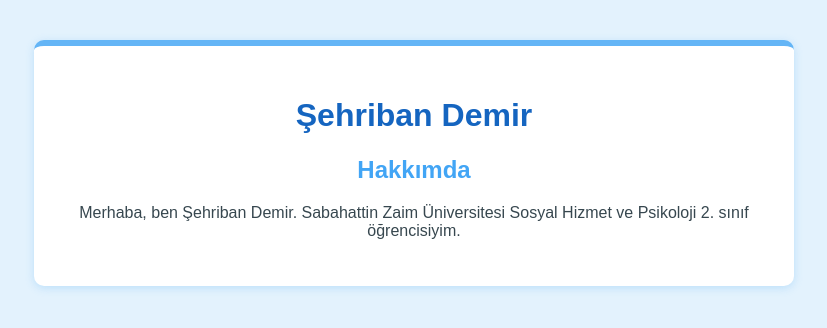
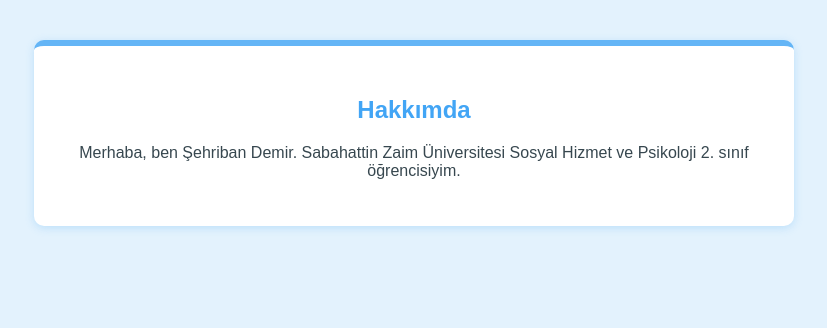
Before and after one commit to sehribandemir/sehribandemir, a plain HTML site: page index.html in a window 1280 px wide. Shown: the whole page, without its empty margins (226-1053 px from the left). Drawn offline with Linux system fonts and the light colour scheme.

Commit message:
Update index.html

```diff
--- a/index.html
+++ b/index.html
@@ -33,7 +33,6 @@
 </head>
 <body>
   <div class="container">
-    <h1>Şehriban Demir</h1>
     <h2>Hakkımda</h2>
     <p>Merhaba, ben Şehriban Demir. Sabahattin Zaim Üniversitesi Sosyal Hizmet ve Psikoloji 2. sınıf öğrencisiyim.</p>
   </div>
```
